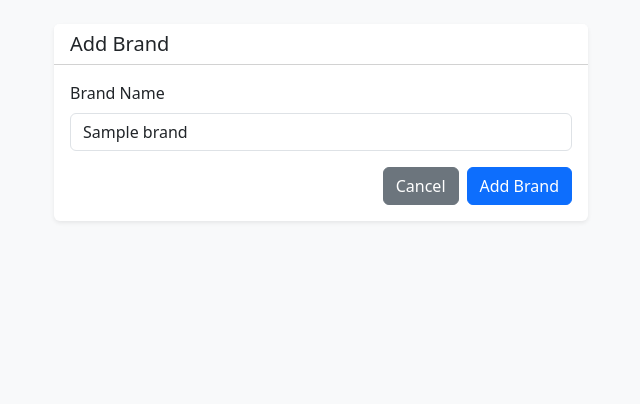
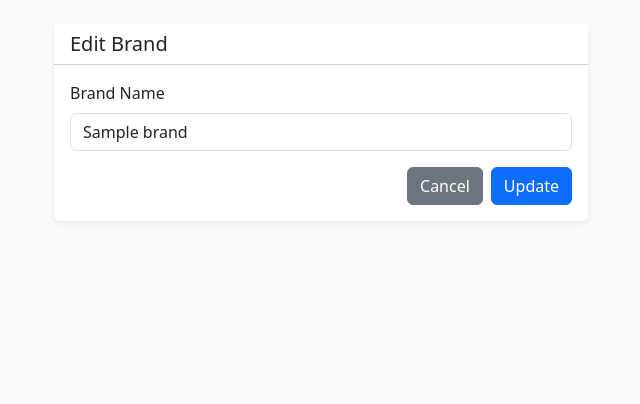
Before and after one commit to ZekeriyaAY/track-finance, a Flask app: page /brand/1/edit in a window 1280 px wide. Shown: the part 56-460 px from the top of the page, without its empty margins (319-959 px from the left). Run offline with Flask 3, Linux system fonts and the light colour scheme; a user stored in the database is signed in; tables that the repository leaves empty hold one stand-in row (values such as "Sample post"); some libraries are stand-ins or nearby versions.

Commit message:
refactor(ui): improve form header and button text handling
- Make form titles dynamic based on endpoint
- Update submit button text based on action
- Add dedicated add/edit titles
- Use endpoint check for edit state
- Simplify form macro parameters

This makes form headers and buttons context-aware.

```diff
--- a/app/brand/templates/addit_brand.html
+++ b/app/brand/templates/addit_brand.html
@@ -6,11 +6,12 @@
     <div class="row justify-content-center">
         <div class="col-md-8 col-lg-6">
             {{ render_form_card(
-                title='Add Brand' if not form.data.get('id') else 'Edit Brand',
                 form=form,
                 form_url=request.url,
                 cancel_url=url_for('brand.list_brand'),
-                submit_text='Add Brand' if not form.data.get('id') else 'Update Brand'
+                add_title='Add Brand',
+                edit_title='Edit Brand',
+                is_edit=request.endpoint == 'brand.edit_brand'
             ) }}
         </div>
     </div>
--- a/app/category/templates/addit_category.html
+++ b/app/category/templates/addit_category.html
@@ -6,11 +6,12 @@
     <div class="row justify-content-center">
         <div class="col-md-8 col-lg-6">
             {{ render_form_card(
-                title='Add Category' if not form.data.get('id') else 'Edit Category',
                 form=form,
                 form_url=request.url,
                 cancel_url=url_for('category.list_category'),
-                submit_text='Add Category' if not form.data.get('id') else 'Update Category'
+                add_title='Add Category',
+                edit_title='Edit Category',
+                is_edit=request.endpoint == 'category.edit_category'
             ) }}
         </div>
     </div>
--- a/app/templates/partials/_form_card.html
+++ b/app/templates/partials/_form_card.html
@@ -1,7 +1,7 @@
-{% macro render_form_card(title, form, form_url, cancel_url, submit_text='Save') %}
+{% macro render_form_card(form, form_url, cancel_url, add_title, edit_title, is_edit=false) %}
 <div class="card border-0 shadow-sm">
     <div class="card-header bg-white">
-        <h5 class="card-title mb-0">{{ title }}</h5>
+        <h5 class="card-title mb-0">{{ edit_title if is_edit else add_title }}</h5>
     </div>
     <div class="card-body">
         <form method="post" action="{{ form_url }}" class="needs-validation" novalidate>
@@ -28,7 +28,9 @@
 
             <div class="d-flex justify-content-end gap-2">
                 <a href="{{ cancel_url }}" class="btn btn-secondary">Cancel</a>
-                <button type="submit" class="btn btn-primary">{{ submit_text }}</button>
+                <button type="submit" class="btn btn-primary">
+                    {{ 'Update' if is_edit else 'Add' }}
+                </button>
             </div>
         </form>
     </div>
--- a/app/transaction/templates/addit_transaction.html
+++ b/app/transaction/templates/addit_transaction.html
@@ -6,11 +6,12 @@
     <div class="row justify-content-center">
         <div class="col-md-8 col-lg-6">
             {{ render_form_card(
-                title='Add Transaction' if not form.data.get('id') else 'Edit Transaction',
                 form=form,
                 form_url=request.url,
                 cancel_url=url_for('transaction.list_transaction'),
-                submit_text='Add Transaction' if not form.data.get('id') else 'Update Transaction'
+                add_title='Add Transaction',
+                edit_title='Edit Transaction',
+                is_edit=request.endpoint == 'transaction.edit_transaction'
             ) }}
         </div>
     </div>
```
